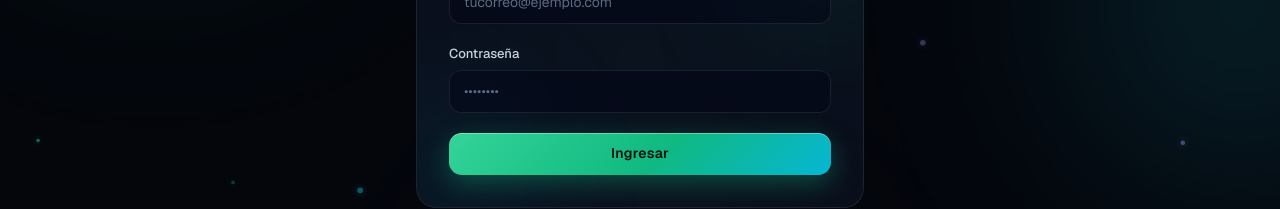
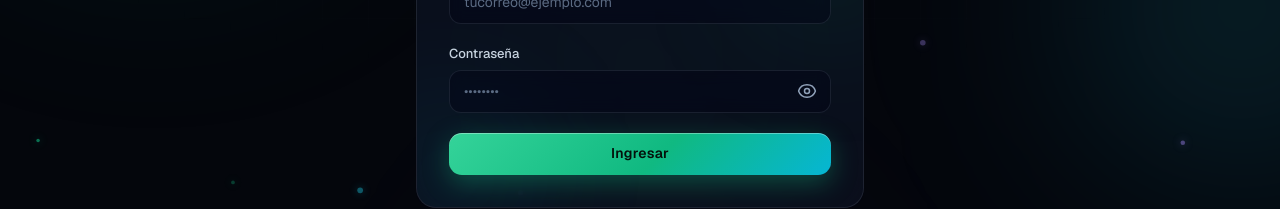
Before and after one commit to bbautista-2025051/Control_de_gastos, a Next.js app: page /login in a window 1280 px wide. Shown: the part 350-559 px from the top of the page. Built offline with nearby package versions, Linux system fonts and the light colour scheme; no server answers.

Commit message:
feat(ui): toggle para mostrar u ocultar la contrasena en el login

```diff
--- a/src/app/(auth)/login/login-form.tsx
+++ b/src/app/(auth)/login/login-form.tsx
@@ -1,11 +1,12 @@
 "use client";
 
-import { useActionState } from "react";
+import { useActionState, useState } from "react";
 import { login } from "@/actions/auth";
 import { MagneticButton } from "@/components/magnetic-button";
 
 export function LoginForm() {
   const [state, formAction, pending] = useActionState(login, undefined);
+  const [showPassword, setShowPassword] = useState(false);
 
   return (
     <form action={formAction} className="space-y-5" noValidate>
@@ -33,15 +34,61 @@
         <label htmlFor="password" className="field-label">
           Contraseña
         </label>
+        <div className="relative">
           <input
             id="password"
             name="password"
-          type="password"
+            type={showPassword ? "text" : "password"}
             autoComplete="current-password"
             required
             placeholder="••••••••"
-          className="neon-input"
+            className="neon-input pr-12"
           />
+          <button
+            type="button"
+            onClick={() => setShowPassword((v) => !v)}
+            aria-label={showPassword ? "Ocultar contraseña" : "Mostrar contraseña"}
+            aria-pressed={showPassword}
+            className="absolute inset-y-0 right-0 flex w-12 items-center justify-center text-slate-400 transition-colors hover:text-emerald-300 focus:outline-none"
+          >
+            {showPassword ? (
+              <svg
+                className="h-5 w-5"
+                fill="none"
+                viewBox="0 0 24 24"
+                strokeWidth={1.8}
+                stroke="currentColor"
+                aria-hidden="true"
+              >
+                <path
+                  strokeLinecap="round"
+                  strokeLinejoin="round"
+                  d="M3.98 8.223A10.477 10.477 0 0 0 1.934 12C3.226 16.338 7.244 19.5 12 19.5c.993 0 1.953-.138 2.863-.395M6.228 6.228A10.451 10.451 0 0 1 12 4.5c4.756 0 8.773 3.162 10.065 7.498a10.522 10.522 0 0 1-4.293 5.774M6.228 6.228 3 3m3.228 3.228 3.65 3.65m7.894 7.894L21 21m-3.228-3.228-3.65-3.65m0 0a3 3 0 1 0-4.243-4.243m4.242 4.242L9.88 9.88"
+                />
+              </svg>
+            ) : (
+              <svg
+                className="h-5 w-5"
+                fill="none"
+                viewBox="0 0 24 24"
+                strokeWidth={1.8}
+                stroke="currentColor"
+                aria-hidden="true"
+              >
+                <path
+                  strokeLinecap="round"
+                  strokeLinejoin="round"
+                  d="M2.036 12.322a1.012 1.012 0 0 1 0-.639C3.423 7.51 7.36 4.5 12 4.5c4.638 0 8.573 3.007 9.963 7.178.07.207.07.431 0 .639C20.577 16.49 16.64 19.5 12 19.5c-4.638 0-8.573-3.007-9.963-7.178Z"
+                />
+                <path
+                  strokeLinecap="round"
+                  strokeLinejoin="round"
+                  d="M15 12a3 3 0 1 1-6 0 3 3 0 0 1 6 0Z"
+                />
+              </svg>
+            )}
+          </button>
+        </div>
         {state?.errors?.password && (
           <p className="mt-1.5 text-xs font-medium text-red-300">
             {state.errors.password.join(", ")}
```
Lines whose indentation alone changed are shown as unchanged.
